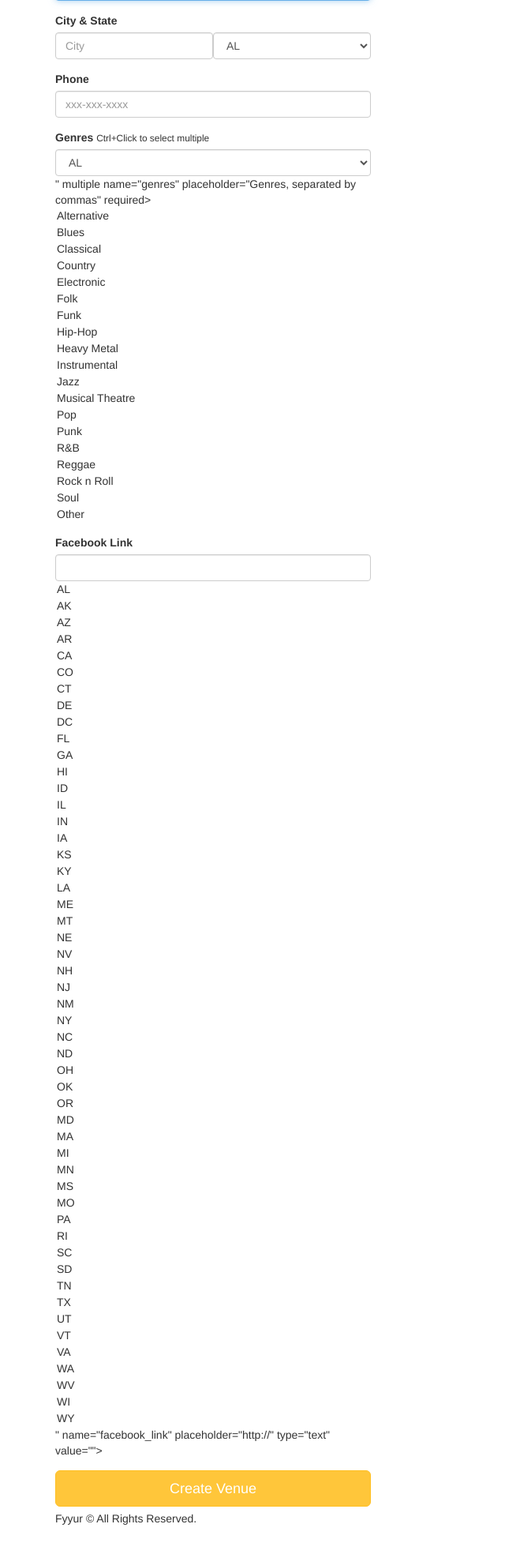
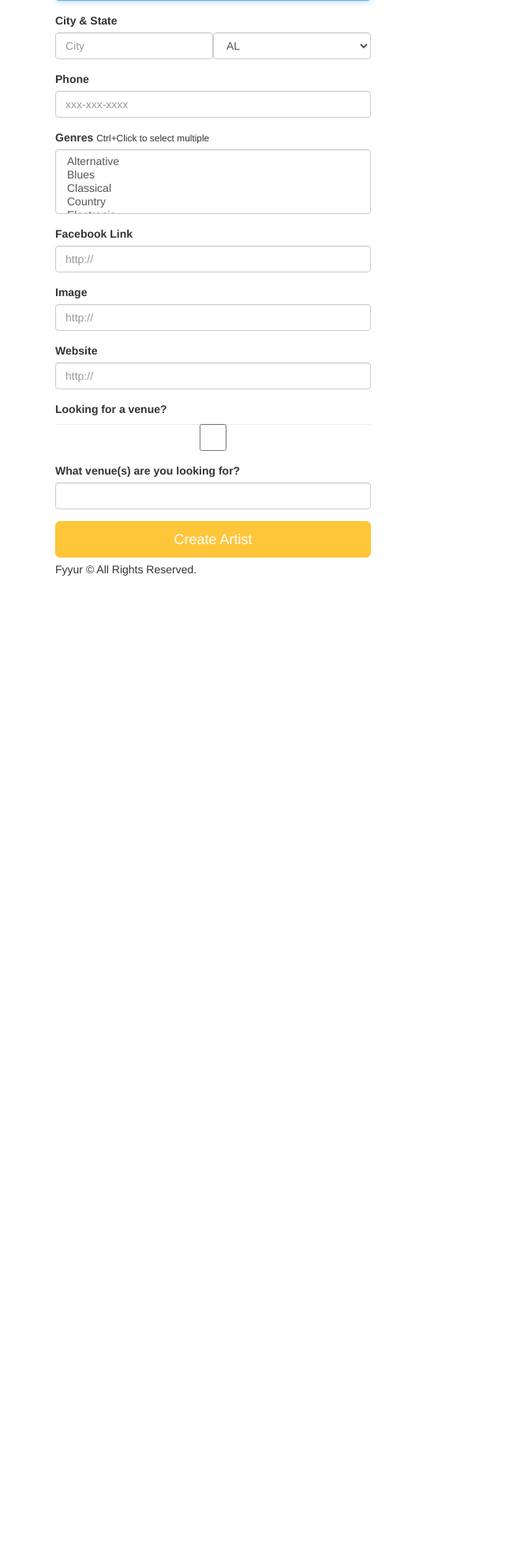
Before and after one commit to Jereck/Fyyur, a Flask app: page /artists/create in a window 1280 px wide. Shown: the part 194-2162 px from the top of the page at 79% size, without its empty margins (0-640 px from the left). After the commit the page ends 923 px from the top, so only its background shows below. Run offline with Flask 2, Linux system fonts and the light colour scheme; parts of the project's set-up code (start-up, migrations or seed data) failed here and were passed over; some libraries are stand-ins or nearby versions.

Commit message:
Put finishing touches on Fyyur project

```diff
--- a/app.py
+++ b/app.py
@@ -403,17 +403,28 @@
 @app.route('/artists/create', methods=['POST'])
 def create_artist_submission():
   try:
-    form = AristForm()
+    name = request.form['name']
+    city = request.form['city']
+    state = request.form['state']
+    phone = request.form['phone']
+    genres = request.form.getlist('genres'),
+    facebook_link = request.form['facebook_link']
+    image_link = request.form['image_link']
+    website = request.form['website']
+    seeking_venue = True if 'seeking_venue' in request.form else False
+    seeking_description = request.form['seeking_description']
 
     artist = Artist(
-      name=form.name.data,
-      city=form.city.data,
-      state=form.state.data,
-      phone=form.phone.data,
-      genres=form.genres.data,
-      image_link=form.image_link.data,
-      facebook_link=form.facebook_link.data,
+      name=name,
+      city=city,
+      state=state,
+      phone=phone,
+      genres=genres,
+      website = website,
+      image_link=image_link,
+      facebook_link=facebook_link,
     )
+
     db.session.add(artist)
     db.session.commit()
     flash('Artist ' + request.form['name'] + ' was successfully listed!')
@@ -424,7 +435,7 @@
     db.session.close()
   return render_template('pages/home.html')
 
-@route('/artist/<artist_id>', methods=['DELETE'])
+@app.route('/artist/<artist_id>', methods=['DELETE'])
 def delete_artist(artist_id):
   try:
     artist = Artist.query.get(artist_id)
@@ -446,11 +457,11 @@
 
 @app.route('/shows')
 def shows():
-  shows = Show.query.order_by(db.desc(Show.start_time))
+  show_query = db.session.query(Show).join(Artist).join(Venue).all()
 
   data = []
 
-  for show in shows:
+  for show in show_query:
     data.append({
       "venue_id": show.venue_id,
       "venue_name": show.venue.name,
@@ -481,6 +492,7 @@
     flash('Show was successfully added')
   except:
     db.session.rollback()
+    print(sys.exc_info())
     flash('An error has occured. Show could not be added')
   finally:
     db.session.close()
--- a/forms.py
+++ b/forms.py
@@ -109,7 +109,8 @@
         'address', validators=[DataRequired()]
     )
     phone = StringField(
-        'phone'
+        'phone',
+        validators=[DataRequired(), Regexp("^[0-9]*$", message="Phone number should contain ONLY digits")]
     )
     genres = SelectMultipleField(
         'genres',
@@ -144,8 +145,8 @@
         choices=state_choices
     )
     phone = StringField(
-        # TODO implement validation logic for state
-        'phone'
+        'phone',
+        validators=[DataRequired(), Regexp("^[0-9]*$", message="Phone number should contain ONLY digits")]
     )
     image_link = StringField(
         'image_link'
@@ -159,5 +160,8 @@
         # TODO implement enum restriction
         'facebook_link', validators=[URL()]
     )
-
-# TODO IMPLEMENT NEW ARTIST FORM AND NEW SHOW FORM
+    website = StringField(
+        'website', validators=[URL()]
+    )
+    seeking_venue = BooleanField('seeking_venue')
+    seeking_description = StringField('seeking_description')
--- a/templates/forms/new_artist.html
+++ b/templates/forms/new_artist.html
@@ -26,13 +26,29 @@
       <div class="form-group">
         <label for="genres">Genres</label>
         <small>Ctrl+Click to select multiple</small>
-        {{ form.genres(class_ = 'form-control', placeholder='Genres, separated by commas', id=form.state, autofocus = true) }}
+        {{ form.genres(class_ = 'form-control', placeholder='Genres, separated by commas', id=form.genres.id, autofocus = true) }}
       </div>
       <div class="form-group">
-          <label for="genres">Facebook Link</label>
-          {{ form.facebook_link(class_ = 'form-control', placeholder='http://', id=form.state, autofocus = true) }}
-        </div>
-      <input type="submit" value="Create Venue" class="btn btn-primary btn-lg btn-block">
+        <label for="facebook_link">Facebook Link</label>
+        {{ form.facebook_link(class_ = 'form-control', placeholder='http://', autofocus = true) }}
+      </div>
+      <div class="form-group">
+        <label for="image">Image</label>
+        {{ form.image_link(class_ = 'form-control', placeholder='http://', autofocus = true) }}
+      </div>
+      <div class="form-group">
+        <label for="website">Website</label>
+        {{ form.website(class_ = 'form-control', placeholder='http://', autofocus = true) }}
+      </div>
+      <div class="form-group">
+        <label for="seeking_venue">Looking for a venue?</label>
+        {{ form.seeking_venue(class_ = 'form-control', autofocus = true) }}
+      </div>
+      <div class="form-group">
+        <label for="seeking_description">What venue(s) are you looking for?</label>
+        {{ form.seeking_description(class_ = 'form-control', autofocus = true) }}
+      </div>
+      <input type="submit" value="Create Artist" class="btn btn-primary btn-lg btn-block">
     </form>
   </div>
 {% endblock %}
--- a/templates/forms/new_show.html
+++ b/templates/forms/new_show.html
@@ -18,7 +18,7 @@
           <label for="start_time">Start Time</label>
           {{ form.start_time(class_ = 'form-control', placeholder='YYYY-MM-DD HH:MM', autofocus = true) }}
         </div>
-      <input type="submit" value="Create Venue" class="btn btn-primary btn-lg btn-block">
+      <input type="submit" value="Create Show" class="btn btn-primary btn-lg btn-block">
     </form>
   </div>
 {% endblock %}
```
